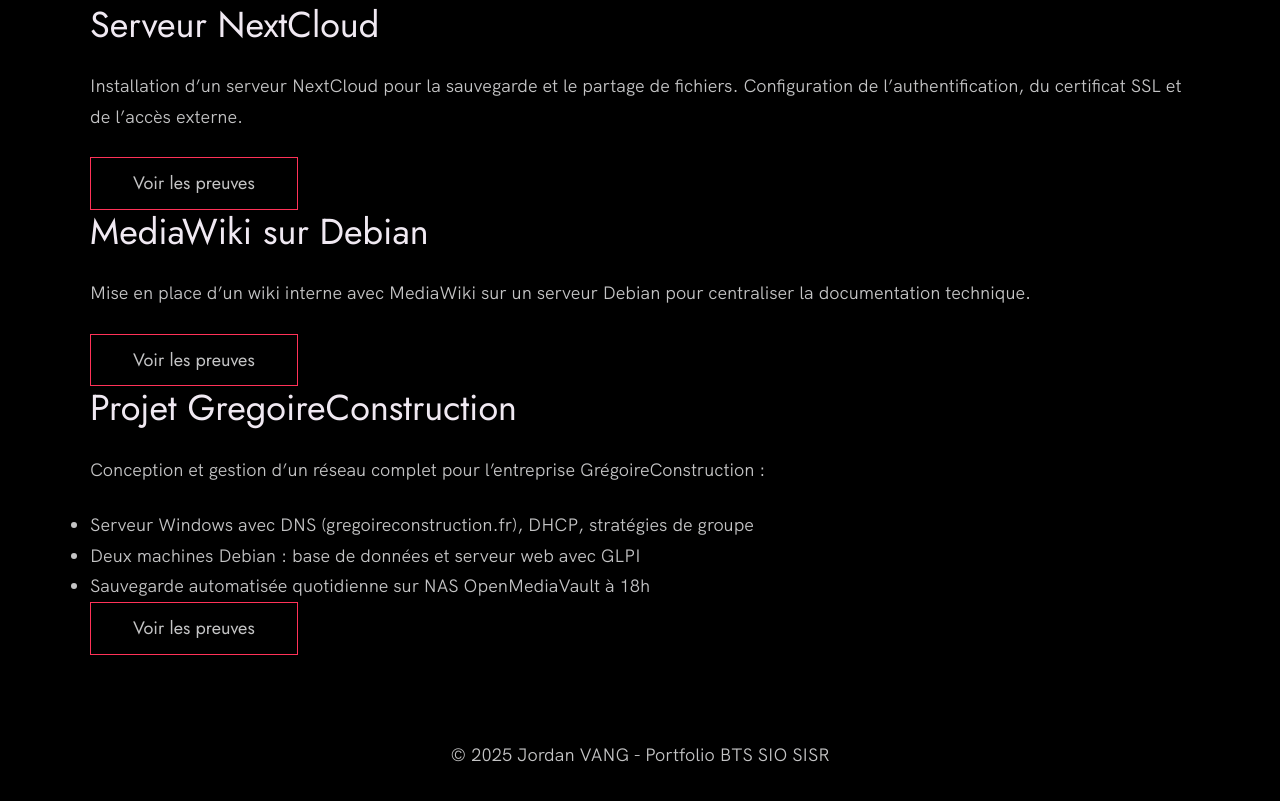
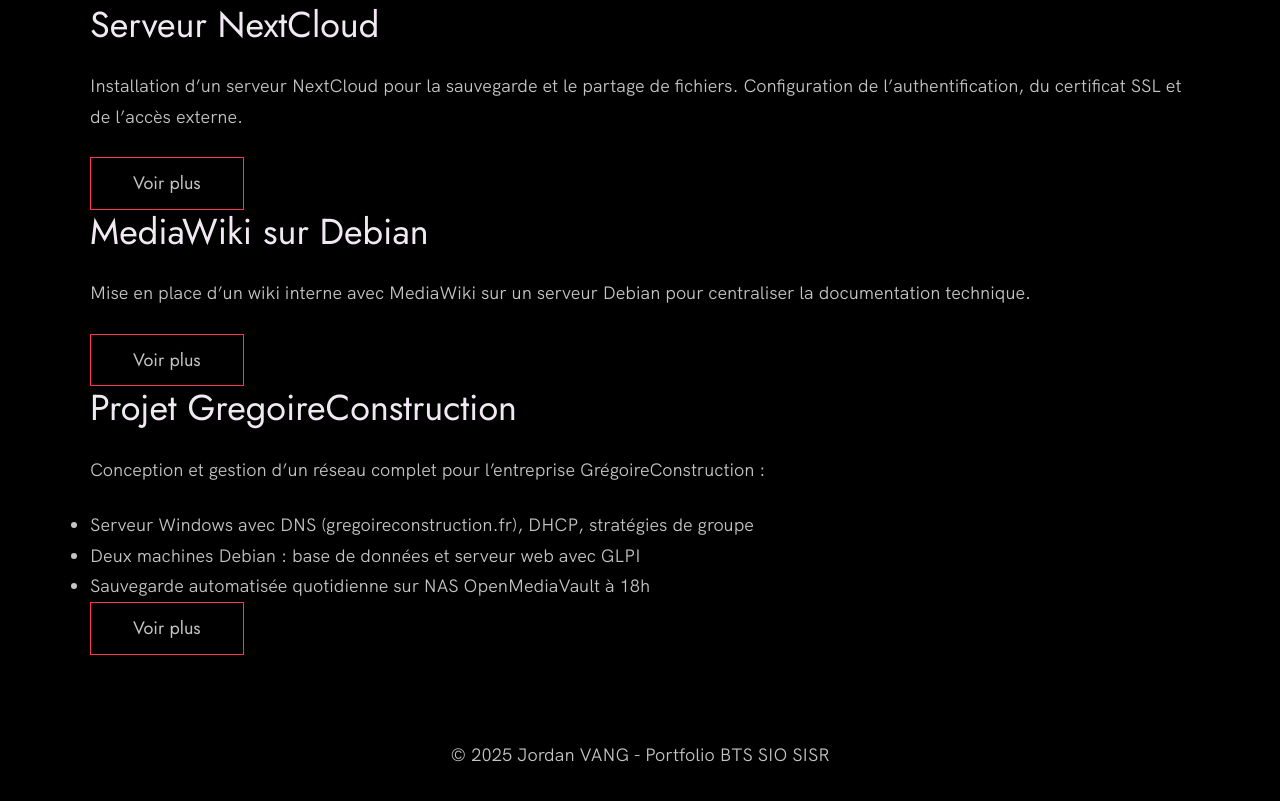
Before and after one commit to JVA-803/github_portfolio, a plain HTML site: page projets.html in a window 1280 px wide. Shown: the part 945-1746 px from the top of the page. Drawn offline with Linux system fonts and the light colour scheme.

Commit message:
Update projets.html

```diff
--- a/projets.html
+++ b/projets.html
@@ -35,13 +35,13 @@
       <article class="project">
         <h3>Serveur NextCloud</h3>
         <p>Installation d’un serveur NextCloud pour la sauvegarde et le partage de fichiers. Configuration de l’authentification, du certificat SSL et de l’accès externe.</p>
-        <a href="#" class="btn">Voir les preuves</a>
+        <a href="#" class="btn">Voir plus</a>
       </article>
 
       <article class="project">
         <h3>MediaWiki sur Debian</h3>
         <p>Mise en place d’un wiki interne avec MediaWiki sur un serveur Debian pour centraliser la documentation technique.</p>
-        <a href="#" class="btn">Voir les preuves</a>
+        <a href="#" class="btn">Voir plus</a>
       </article>
 
       <article class="project">
@@ -52,7 +52,7 @@
           <li>Deux machines Debian : base de données et serveur web avec GLPI</li>
           <li>Sauvegarde automatisée quotidienne sur NAS OpenMediaVault à 18h</li>
         </ul>
-        <a href="#" class="btn">Voir les preuves</a>
+        <a href="#" class="btn">Voir plus</a>
       </article>
     </div>
   </main>
```
